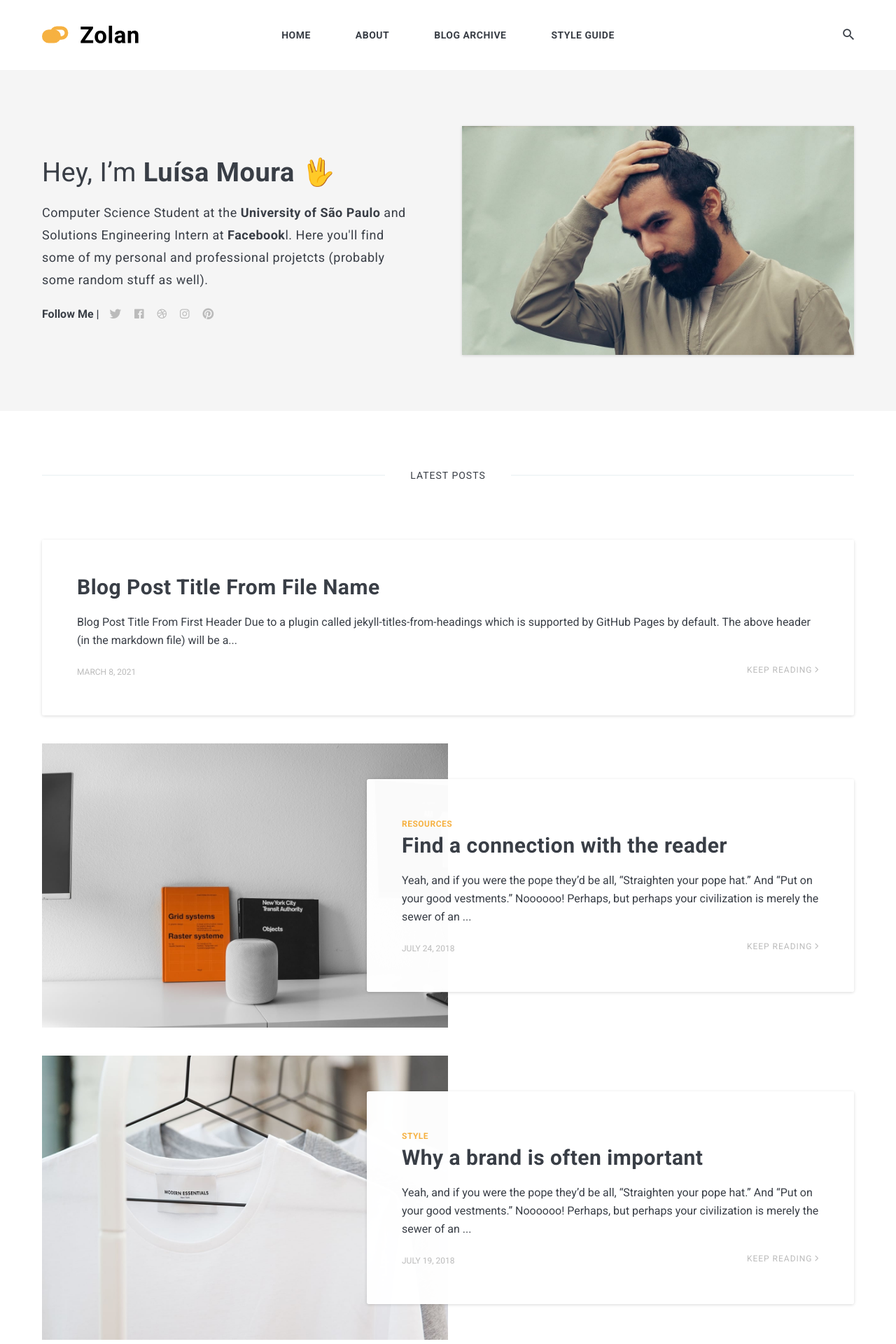
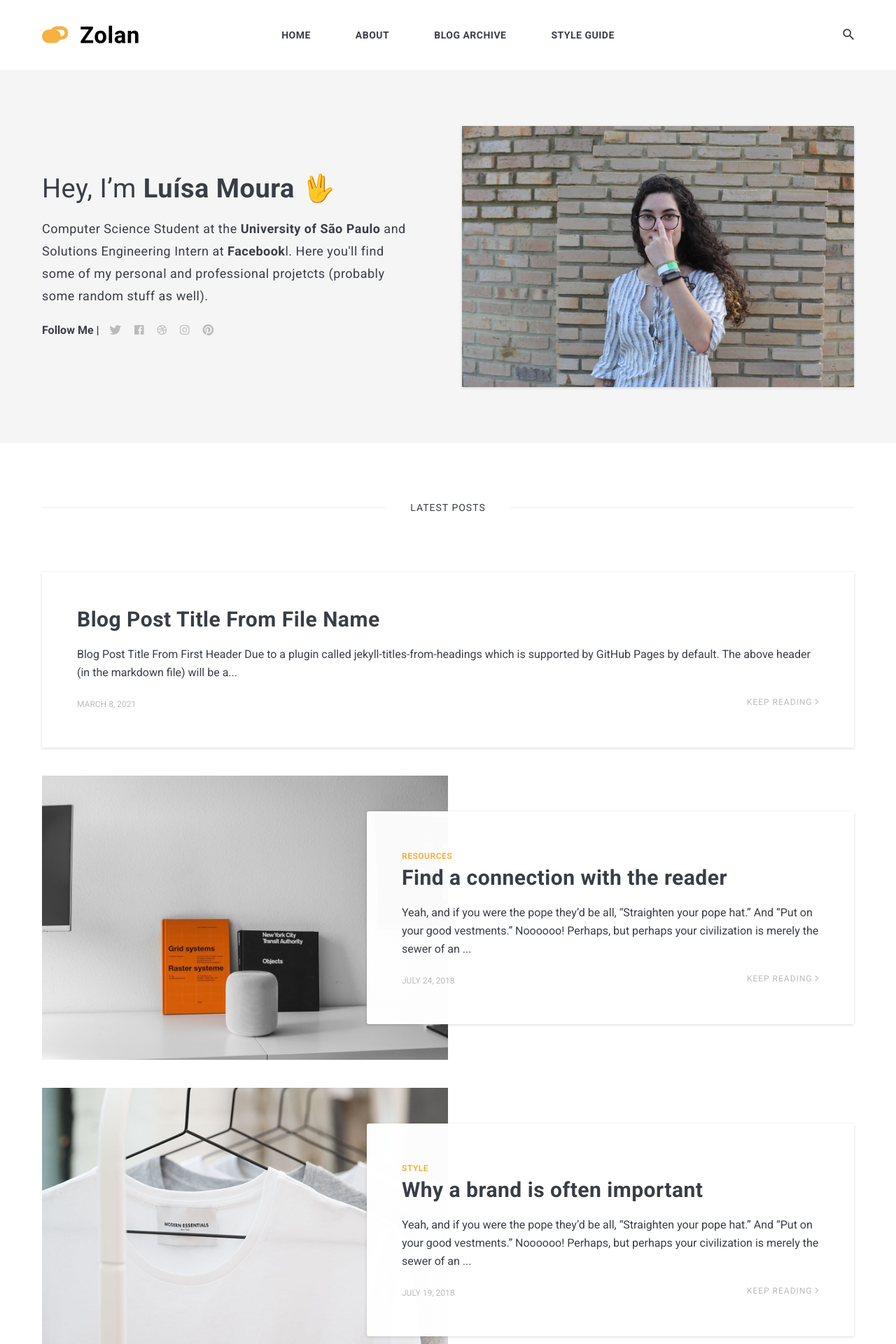
Before and after one commit to lusmoura/lusmoura.github.io, a Jekyll site: the page built from index.html, in a window 1280 px wide. Shown: the top 1920 px of the page at 70% size. Built offline with Jekyll 4.4.1, drawn with Linux system fonts in a browser that asks for light colours; nearby versions of some CDN libraries; the list of posts is cut into pages by our own code.

Commit message:
Update settings.yml

```diff
--- a/_data/settings.yml
+++ b/_data/settings.yml
@@ -9,7 +9,7 @@ description: Just trying random stuff
 # Author Settings
 author:
   name: Luísa Moura
-  image: 01.jpg
+  image: luisa_moura.jpg
   say-hello: Hey, I’m <strong>Luísa Moura</strong> 🖖
   bio: Computer Science Student at the <strong>University of São Paulo</strong> and Solutions Engineering Intern at <strong>Facebook</strong>l. Here you'll find some of my personal and professional projetcts  (probably some random stuff as well).
 
```
